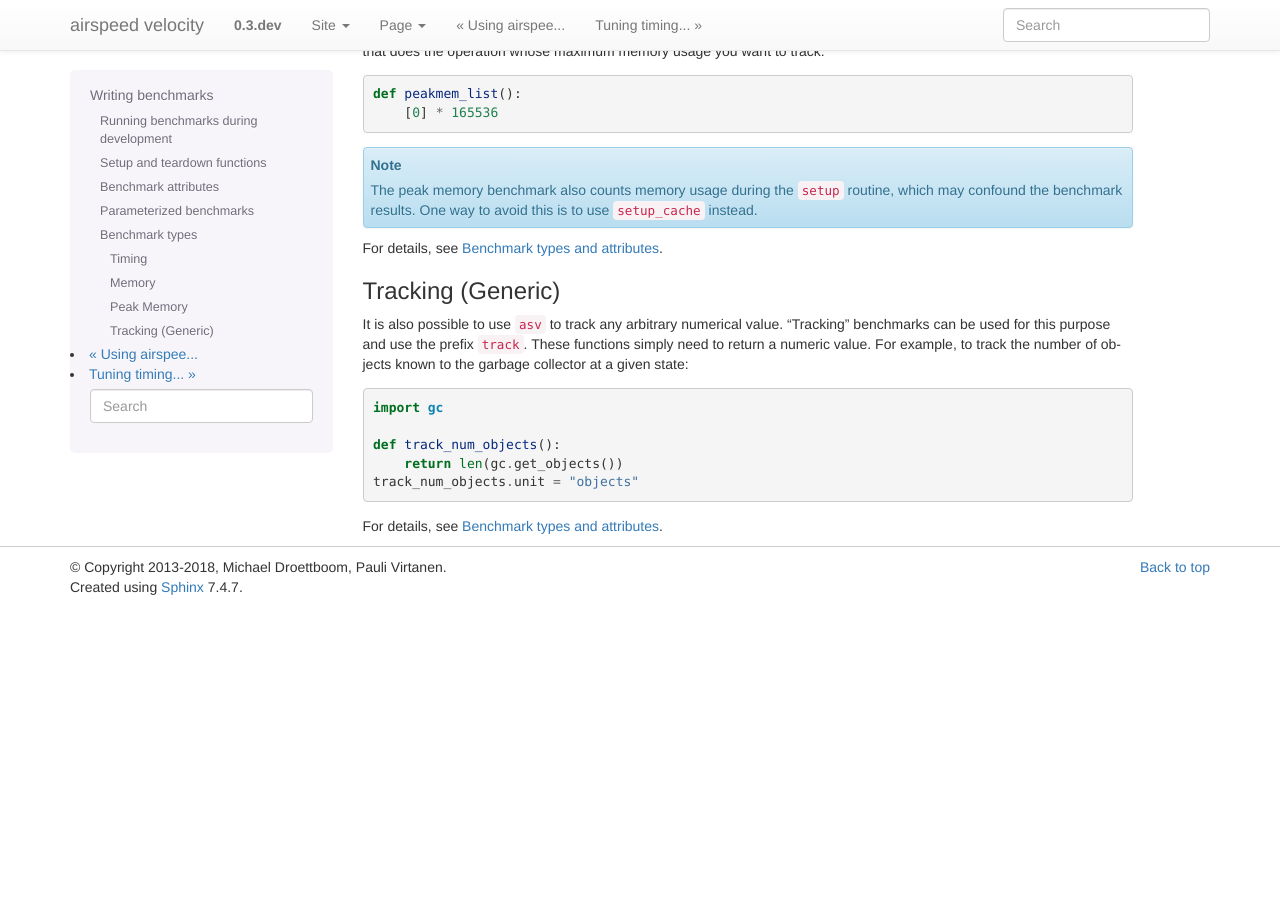
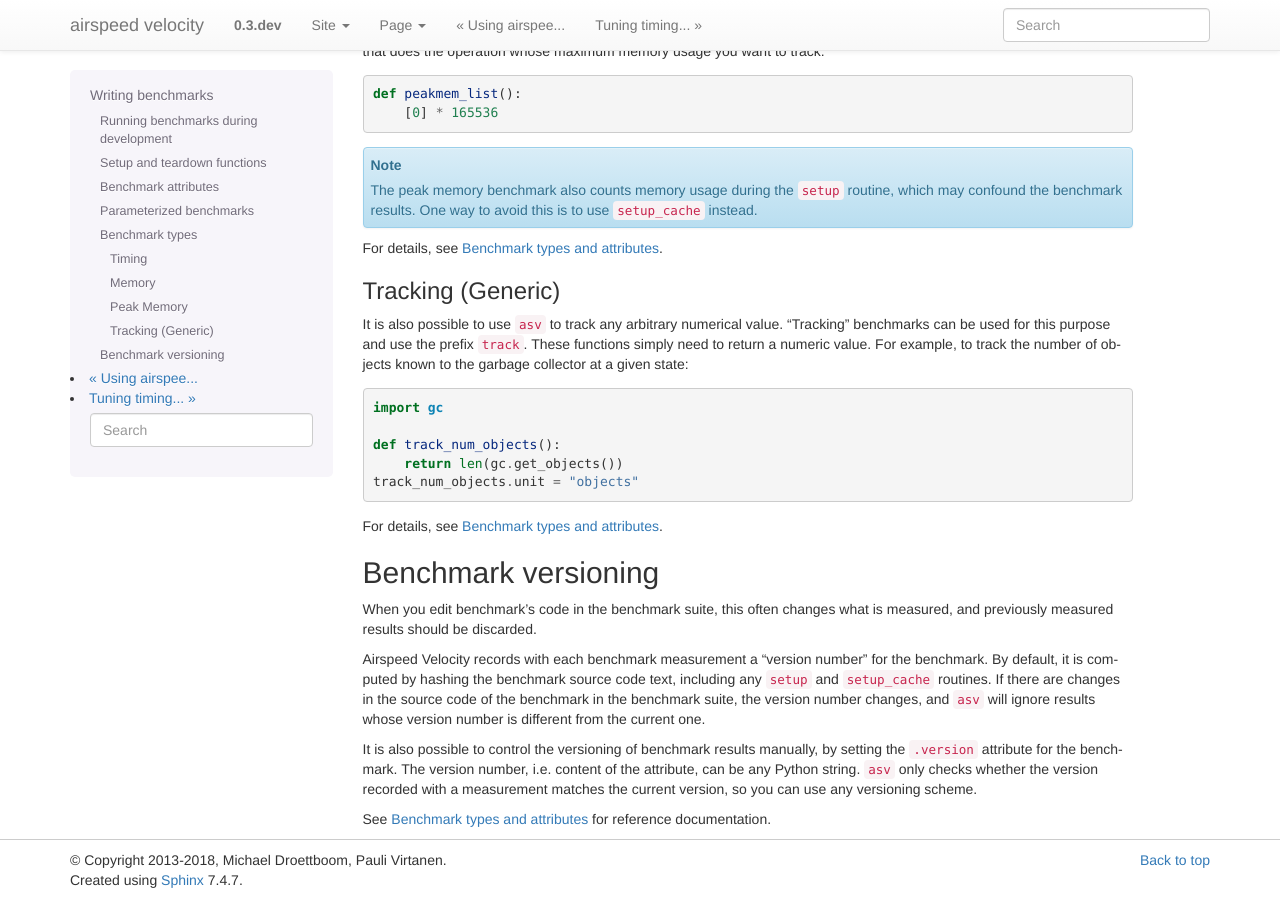
Before and after one commit to airspeed-velocity/asv, a Sphinx documentation site: the page built from docs/source/writing_benchmarks.rst, in a window 1280 px wide and 900 px high, scrolled down 5368 px. Built offline with Sphinx 7.4.7, drawn with Linux system fonts in a browser that asks for light colours; the version number is read from the project's files by our own code; before the commit the page ends 5975 px from its top, so only the background shows below that.

Commit message:
DOC: add a section about benchmark versioning

```diff
--- a/docs/source/writing_benchmarks.rst
+++ b/docs/source/writing_benchmarks.rst
@@ -248,6 +248,7 @@ names such as "param1", "param2".
 
 Note that ``setup_cache`` is not parameterized.
 
+
 Benchmark types
 ---------------
 
@@ -376,3 +377,28 @@ garbage collector at a given state::
     track_num_objects.unit = "objects"
 
 For details, see :doc:`benchmarks`.
+
+
+Benchmark versioning
+--------------------
+
+When you edit benchmark's code in the benchmark suite, this often
+changes what is measured, and previously measured results should be
+discarded.
+
+Airspeed Velocity records with each benchmark measurement a "version
+number" for the benchmark. By default, it is computed by hashing the
+benchmark source code text, including any ``setup`` and
+``setup_cache`` routines.  If there are changes in the source code of
+the benchmark in the benchmark suite, the version number changes, and
+``asv`` will ignore results whose version number is different from the
+current one.
+
+It is also possible to control the versioning of benchmark results
+manually, by setting the ``.version`` attribute for the benchmark. The
+version number, i.e. content of the attribute, can be any Python
+string. ``asv`` only checks whether the version recorded with a
+measurement matches the current version, so you can use any versioning
+scheme.
+
+See :doc:`benchmarks` for reference documentation.
```
